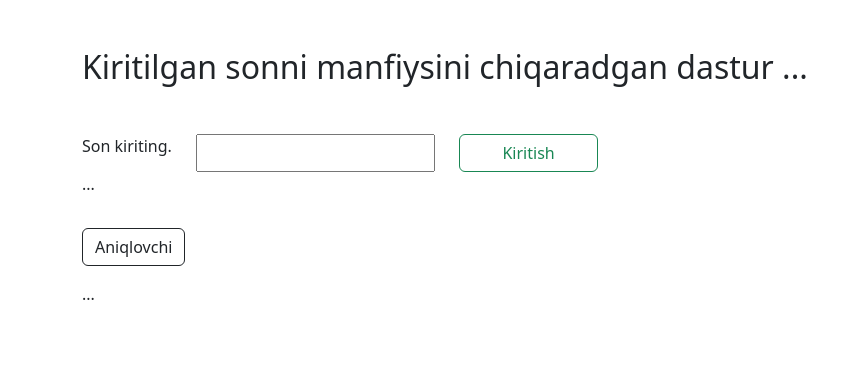
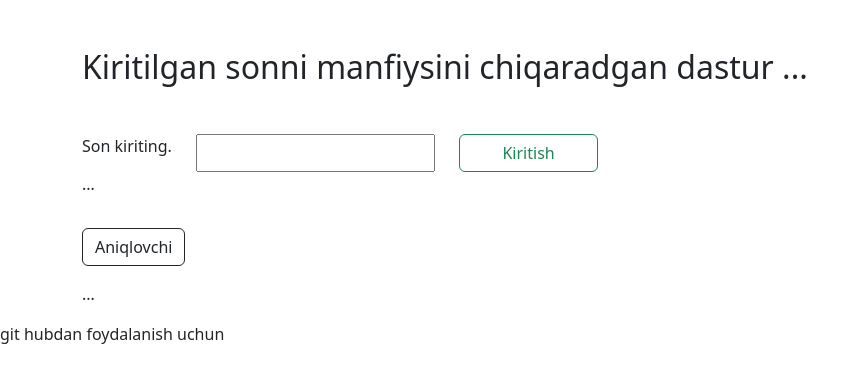
Before and after one commit to AbdulhafizovPulat/manfiyson, a plain HTML site: page index.html in a window 1280 px wide. Shown: the whole page, without its empty margins (0-868 px from the left). Drawn offline with nearby package versions, Linux system fonts and the light colour scheme.

Commit message:
for learn git hub

```diff
--- a/index.html
+++ b/index.html
@@ -30,7 +30,7 @@
       </button>
       <p id="finder-number">...</p>
     </div>
-
+    <p>git hubdan foydalanish uchun</p>
     <script src="./js/main.js"></script>
   </body>
 </html>
```
